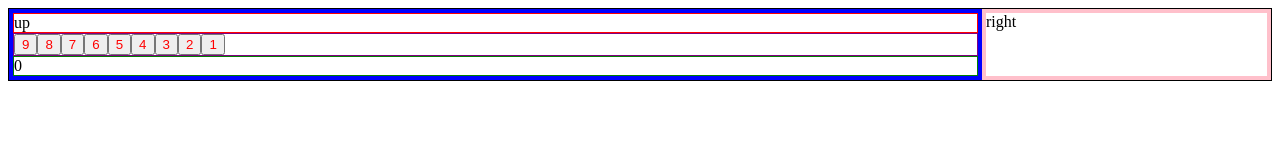
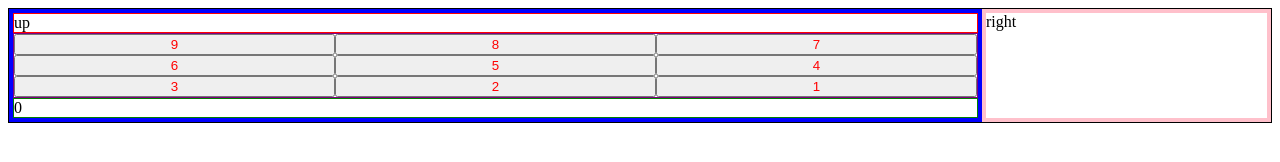
Before and after one commit to Facumasa/full-calculator-html-css-js, a plain HTML site: page index.html in a window 1280 px wide. Drawn offline with Linux system fonts and the light colour scheme.

Commit message:
numbers organize in rows of 3 with flex

```diff
--- a/styles2.css
+++ b/styles2.css
@@ -15,10 +15,12 @@ body {
 #contNums {
     border: 1px solid purple;
     display: flex;
+    flex-wrap: wrap;/* allows numbers to wrap */
 }
 
 .numButton {
     color: red;
+    flex-basis: calc(33.333%); /*makes the size of the buttons 1/3 of the container */
 }
 
 #zeroButt {
```
